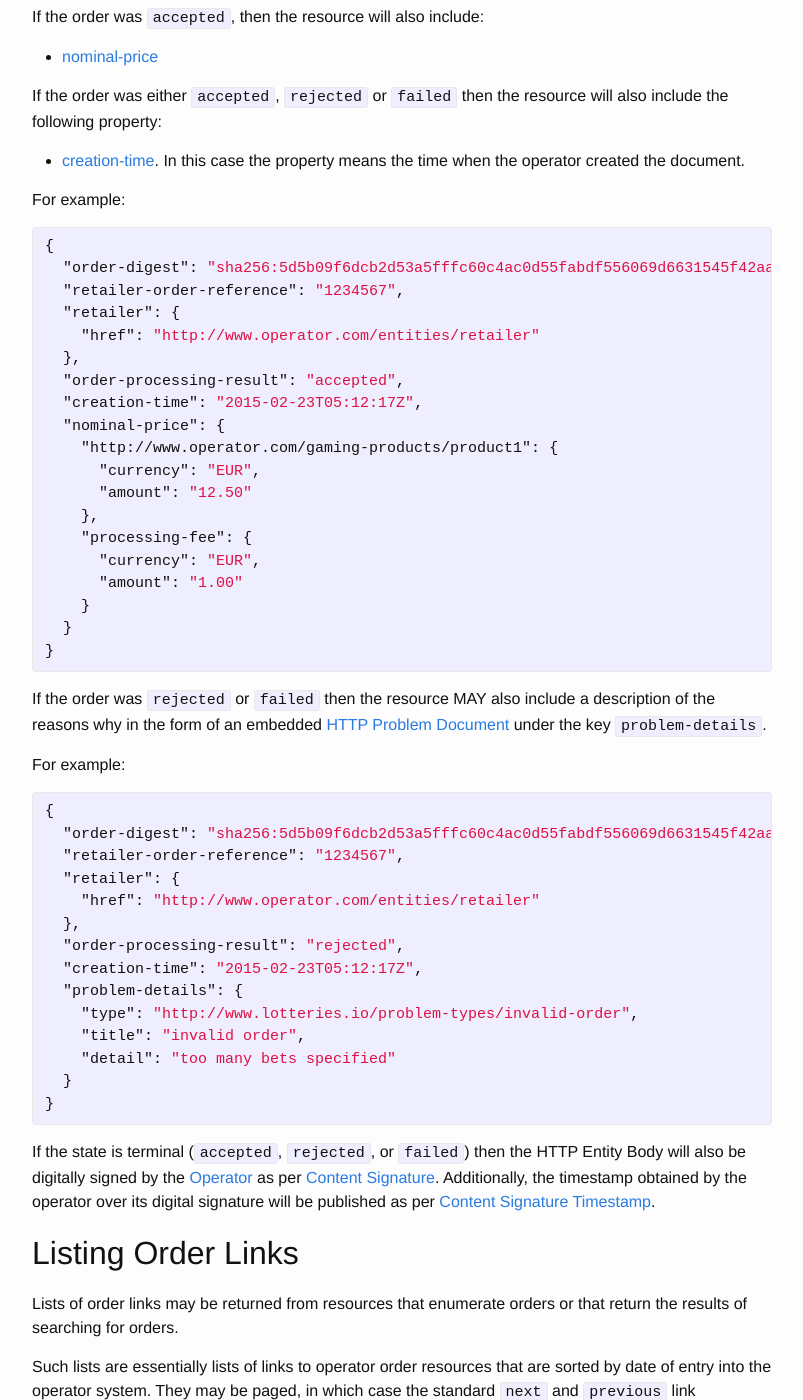
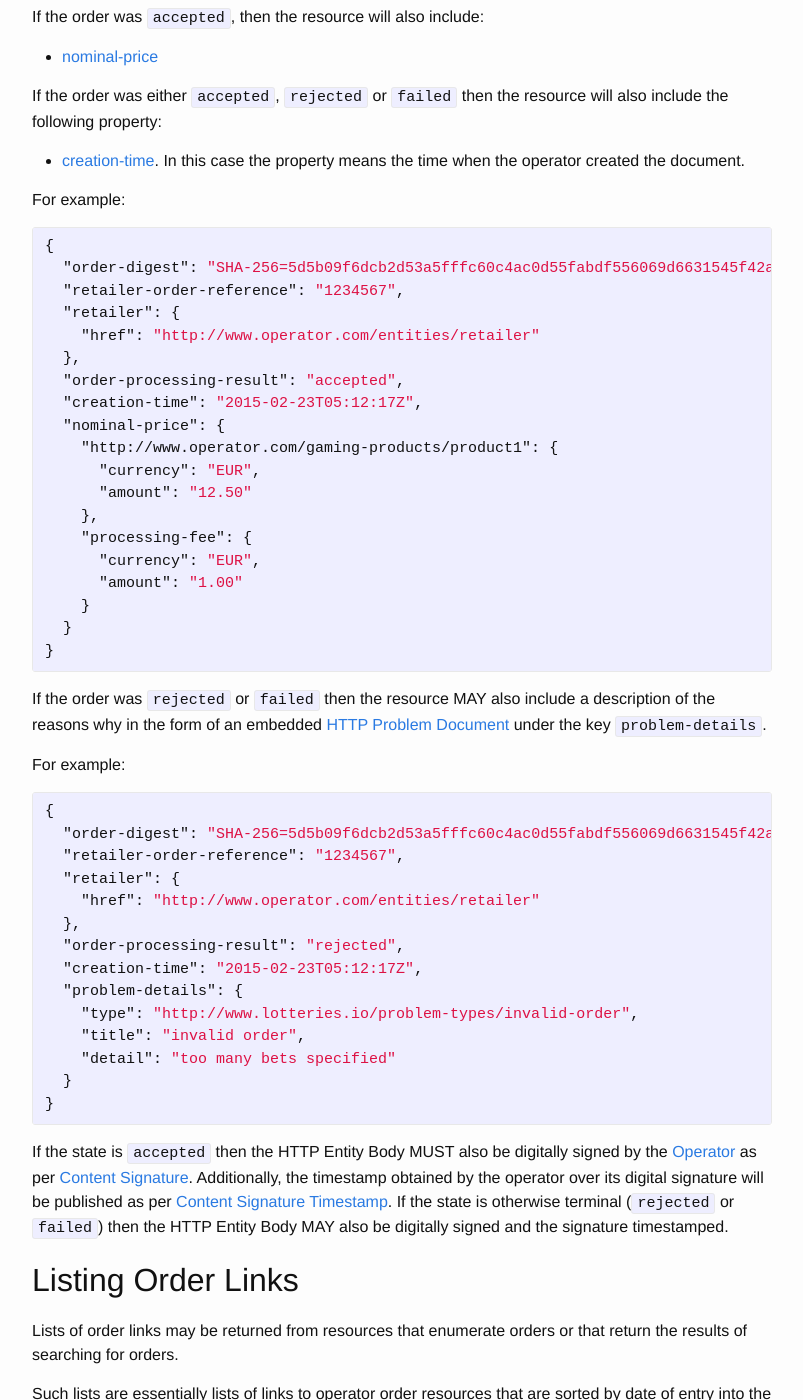
Before and after one commit to lotteries-io/lotteries-io.github.io, a Jekyll site: the page built from _application-profiles/lotteries-io-order.md, in a window 1280 px wide and 1400 px high, scrolled down 4208 px. Shown: the whole window, without its empty margins (238-1041 px from the left). Built offline with Jekyll 4.4.1, drawn with Linux system fonts in a browser that asks for light colours; some of the changed text lies outside the part shown.

Commit message:
HPO-697 Change order processing result document in API
- harmonised the 'order-digest' format
- clarified the Content Signature and Content Signature Timestamp headers

```diff
--- a/_application-profiles/lotteries-io-order.md
+++ b/_application-profiles/lotteries-io-order.md
@@ -124,7 +124,7 @@ For example:
 
 {% highlight json%}
 {
-  "order-digest": "SHA256=5d5b09f6dcb2d53a5fffc60c4ac0d55fabdf556069d6631545f42aa6e3500f2e",
+  "order-digest": "SHA-256=5d5b09f6dcb2d53a5fffc60c4ac0d55fabdf556069d6631545f42aa6e3500f2e",
   "retailer-order-reference": "1234567",
   "retailer": {
     "href": "http://www.operator.com/entities/retailer"
@@ -152,7 +152,7 @@ For example:
 
 {% highlight json%}
 {
-  "order-digest": "sha256:5d5b09f6dcb2d53a5fffc60c4ac0d55fabdf556069d6631545f42aa6e3500f2e",
+  "order-digest": "SHA-256=5d5b09f6dcb2d53a5fffc60c4ac0d55fabdf556069d6631545f42aa6e3500f2e",
   "retailer-order-reference": "1234567",
   "retailer": {
     "href": "http://www.operator.com/entities/retailer"
@@ -177,7 +177,7 @@ If the order was `rejected` or `failed` then the resource MAY also include a des
 For example:
 {% highlight json%}
 {
-  "order-digest": "sha256:5d5b09f6dcb2d53a5fffc60c4ac0d55fabdf556069d6631545f42aa6e3500f2e",
+  "order-digest": "SHA-256=5d5b09f6dcb2d53a5fffc60c4ac0d55fabdf556069d6631545f42aa6e3500f2e",
   "retailer-order-reference": "1234567",
   "retailer": {
     "href": "http://www.operator.com/entities/retailer"
@@ -192,7 +192,7 @@ For example:
 }
 {% endhighlight %}
 
-If the state is terminal (`accepted`, `rejected`, or `failed`) then the HTTP Entity Body will also be digitally signed by the [Operator](../concepts/operator) as per [Content Signature](../rfcs/content-signature). Additionally, the timestamp obtained by the operator over its digital signature will be published as per [Content Signature Timestamp](../rfcs/content-signature-timestamp).
+If the state is `accepted` then the HTTP Entity Body MUST also be digitally signed by the [Operator](../concepts/operator) as per [Content Signature](../rfcs/content-signature). Additionally, the timestamp obtained by the operator over its digital signature will be published as per [Content Signature Timestamp](../rfcs/content-signature-timestamp). If the state is otherwise terminal (`rejected` or `failed`) then the HTTP Entity Body MAY also be digitally signed and the signature timestamped.
 
 ## Listing Order Links
 
```
